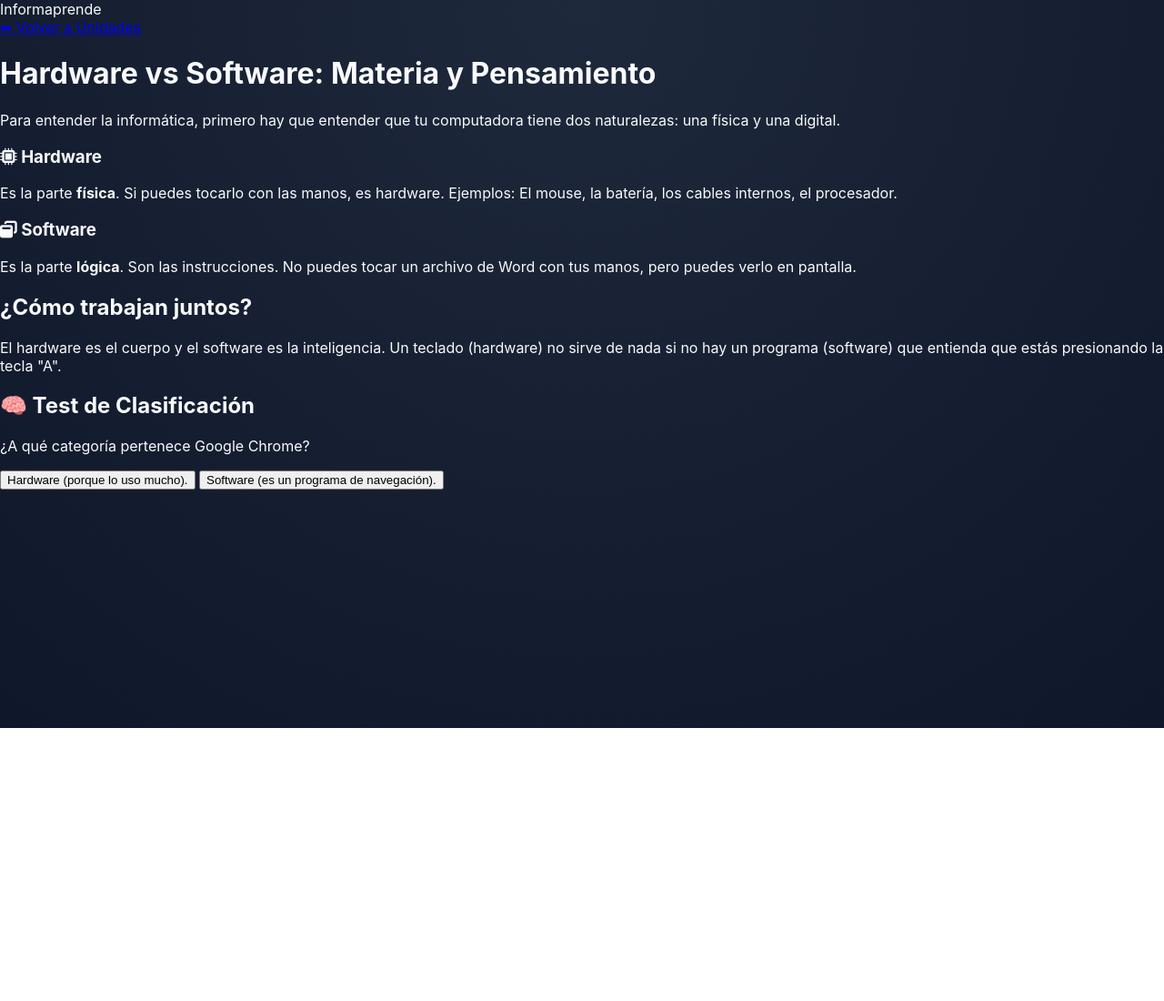
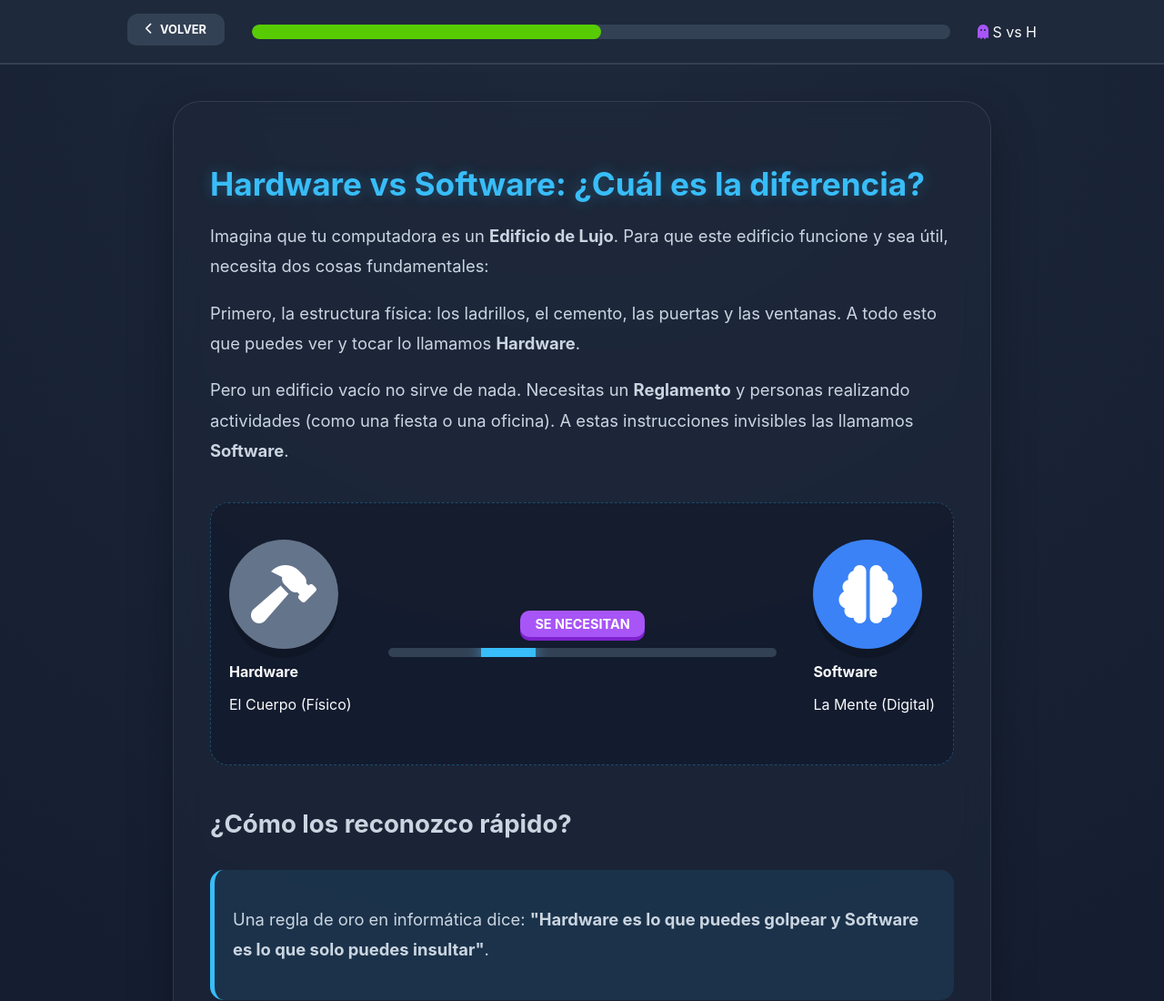
Before and after one commit to fabybusinessman/Informaprende, a plain HTML site: page apps-vs-so.html in a window 1280 px wide. Shown: the top 1100 px of the page at 91% size. Before the commit the page ends 800 px from the top, so only its background shows below. Drawn offline with Linux system fonts and the light colour scheme.

Commit message:
Actualizada lección Hardware vs Software con estilo Duolingo

```diff
--- a/apps-vs-so.html
+++ b/apps-vs-so.html
@@ -3,64 +3,117 @@
 <head>
     <meta charset="UTF-8">
     <meta name="viewport" content="width=device-width, initial-scale=1.0">
-    <title>Hardware vs Software - Informaprende</title>
+    <title>Lección: Hardware vs Software - Informaprende</title>
     <link rel="stylesheet" href="style.css">
     <link rel="stylesheet" href="https://cdnjs.cloudflare.com/ajax/libs/font-awesome/6.0.0/css/all.min.css">
 </head>
 <body class="dark-theme">
-    <header>
-        <div class="nav-container">
-            <div class="logo"><span>Informa</span>prende</div>
-            <nav><a href="index.html">⬅ Volver a Unidades</a></nav>
+
+    <header class="lesson-header">
+        <div class="nav-content">
+            <a href="index.html" class="btn-back-styled">
+                <i class="fa-solid fa-chevron-left"></i> VOLVER
+            </a>
+            <div class="progress-container">
+                <div class="progress-bar" id="progressBar" style="width: 50%;"></div>
+            </div>
+            <div class="stats"><i class="fa-solid fa-ghost" style="color: #a855f7;"></i> S vs H</div>
         </div>
     </header>
 
-    <div class="lesson-container">
-        <h1>Hardware vs Software: Materia y Pensamiento</h1>
+    <main class="lesson-layout">
+        <section class="content-card">
+            <h1 class="tech-title">Hardware vs Software: ¿Cuál es la diferencia?</h1>
 
-        <section class="explanation">
-            <p>Para entender la informática, primero hay que entender que tu computadora tiene dos naturalezas: una física y una digital.</p>
+            <div class="text-block">
+                <p>Imagina que tu computadora es un <strong>Edificio de Lujo</strong>. Para que este edificio funcione y sea útil, necesita dos cosas fundamentales:</p>
 
-            <div class="comparison-box">
-                <div class="box">
-                    <h3><i class="fa-solid fa-microchip"></i> Hardware</h3>
-                    <p>Es la parte <strong>física</strong>. Si puedes tocarlo con las manos, es hardware. Ejemplos: El mouse, la batería, los cables internos, el procesador.</p>
+                <p>Primero, la estructura física: los ladrillos, el cemento, las puertas y las ventanas. A todo esto que puedes ver y tocar lo llamamos <strong>Hardware</strong>.</p>
+
+                <p>Pero un edificio vacío no sirve de nada. Necesitas un <strong>Reglamento</strong> y personas realizando actividades (como una fiesta o una oficina). A estas instrucciones invisibles las llamamos <strong>Software</strong>.</p>
+            </div>
+
+
+            <div class="infographic-wrap">
+                <div class="node">
+                    <div class="icon-big" style="background: #64748b; color: white;"><i class="fa-solid fa-hammer"></i></div>
+                    <strong>Hardware</strong>
+                    <p>El Cuerpo (Físico)</p>
                 </div>
-                <div class="box">
-                    <h3><i class="fa-solid fa-window-restore"></i> Software</h3>
-                    <p>Es la parte <strong>lógica</strong>. Son las instrucciones. No puedes tocar un archivo de Word con tus manos, pero puedes verlo en pantalla.</p>
+
+                <div class="connector-line-long">
+                    <div class="driver-label" style="background: #a855f7; box-shadow: 0 4px 0 #7e22ce;">SE NECESITAN</div>
+                    <div class="line-animated"></div>
+                </div>
+
+                <div class="node">
+                    <div class="icon-big" style="background: #3b82f6; color: white;"><i class="fa-solid fa-brain"></i></div>
+                    <strong>Software</strong>
+                    <p>La Mente (Digital)</p>
                 </div>
             </div>
 
-            <h2>¿Cómo trabajan juntos?</h2>
-            <p>El hardware es el cuerpo y el software es la inteligencia. Un teclado (hardware) no sirve de nada si no hay un programa (software) que entienda que estás presionando la tecla "A".</p>
+            <div class="text-block">
+                <h2>¿Cómo los reconozco rápido?</h2>
+                <div class="highlight-box">
+                    <p>Una regla de oro en informática dice: <strong>"Hardware es lo que puedes golpear y Software es lo que solo puedes insultar"</strong>.</p>
+                </div>
+
+                <p>Si se te cae el celular y se rompe la pantalla, se rompió el <strong>Hardware</strong>. Si el celular se queda "pegado" y no abre WhatsApp, el problema es del <strong>Software</strong>.</p>
+            </div>
+
+            <section class="duo-quiz-container">
+                <h2>Si estás usando Facebook en tu computadora...</h2>
+                <p style="color: #94a3b8; margin-bottom: 20px;">¿Qué categoría representa la aplicación de Facebook?</p>
+
+                <div class="duo-options">
+                    <button class="duo-btn" onclick="verify(this, false)">
+                        <span class="bullet">A</span> Hardware (porque el mouse es real).
+                    </button>
+
+                    <button class="duo-btn" onclick="verify(this, true)">
+                        <span class="bullet">B</span> Software (porque son instrucciones digitales).
+                    </button>
+
+                    <button class="duo-btn" onclick="verify(this, false)">
+                        <span class="bullet">C</span> Es un Driver traductor.
+                    </button>
+                </div>
+            </section>
         </section>
+    </main>
 
+    <div id="duo-footer" class="duo-footer">
+        <div class="footer-inner">
+            <div id="footer-icon"></div>
+            <div class="footer-text">
+                <h3 id="footer-title"></h3>
+                <p id="footer-msg"></p>
+            </div>
+            <button class="btn-continue-duo" onclick="location.reload()">CONTINUAR</button>
+        </div>
+    </div>
 
+    <script>
+        function verify(btn, isCorrect) {
+            const allBtns = document.querySelectorAll('.duo-btn');
+            allBtns.forEach(b => b.style.pointerEvents = 'none');
+            const footer = document.getElementById('duo-footer');
+            footer.classList.add('show');
 
-        <section class="quiz-section">
-            <h2>🧠 Test de Clasificación</h2>
-            <div class="quiz-card">
-                <p>¿A qué categoría pertenece Google Chrome?</p>
-                <div class="options">
-                    <button class="option-btn" onclick="check(this, false)">Hardware (porque lo uso mucho).</button>
-                    <button class="option-btn" onclick="check(this, true)">Software (es un programa de navegación).</button>
-                </div>
-                <div id="feedback" style="margin-top: 15px; font-weight: bold;"></div>
-            </div>
-        </section>
-    </div>
-    <script>
-        function check(btn, isCorrect) {
-            const feedback = document.getElementById('feedback');
-            if(isCorrect) {
-                btn.style.background = "#22c55e";
-                feedback.innerHTML = "¡Excelente! 🌐 Chrome es software porque es código e instrucciones.";
-                feedback.style.color = "#22c55e";
+            if (isCorrect) {
+                btn.classList.add('btn-correct');
+                footer.classList.add('is-correct');
+                document.getElementById('footer-title').innerText = "¡Excelente!";
+                document.getElementById('footer-msg').innerText = "Exacto. El software no se toca, se ejecuta.";
+                document.getElementById('footer-icon').innerHTML = '<i class="fa-solid fa-circle-check"></i>';
+                document.getElementById('progressBar').style.width = "100%";
             } else {
-                btn.style.background = "#ef4444";
-                feedback.innerHTML = "Recuerda: 🧐 Si no lo puedes tocar físicamente, es Software.";
-                feedback.style.color = "#ef4444";
+                btn.classList.add('btn-incorrect');
+                footer.classList.add('is-incorrect');
+                document.getElementById('footer-title').innerText = "¡Casi!";
+                document.getElementById('footer-msg').innerText = "Recuerda: si no puedes tocarlo con las manos, es software.";
+                document.getElementById('footer-icon').innerHTML = '<i class="fa-solid fa-circle-xmark"></i>';
             }
         }
     </script>
```
